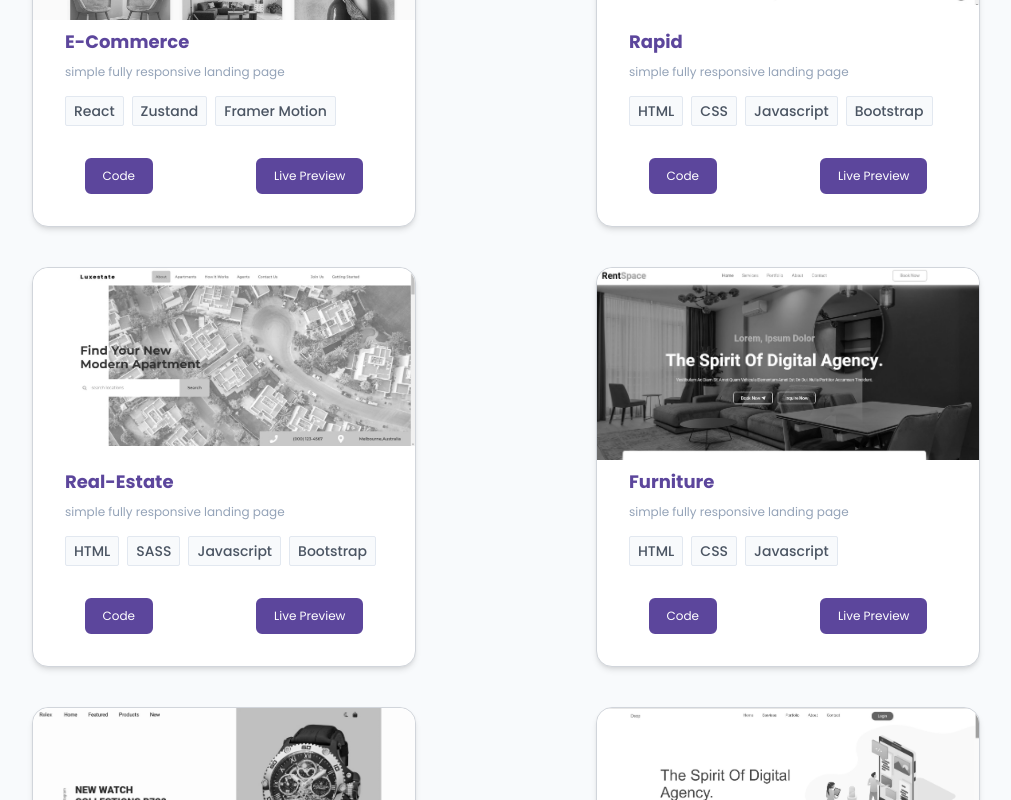
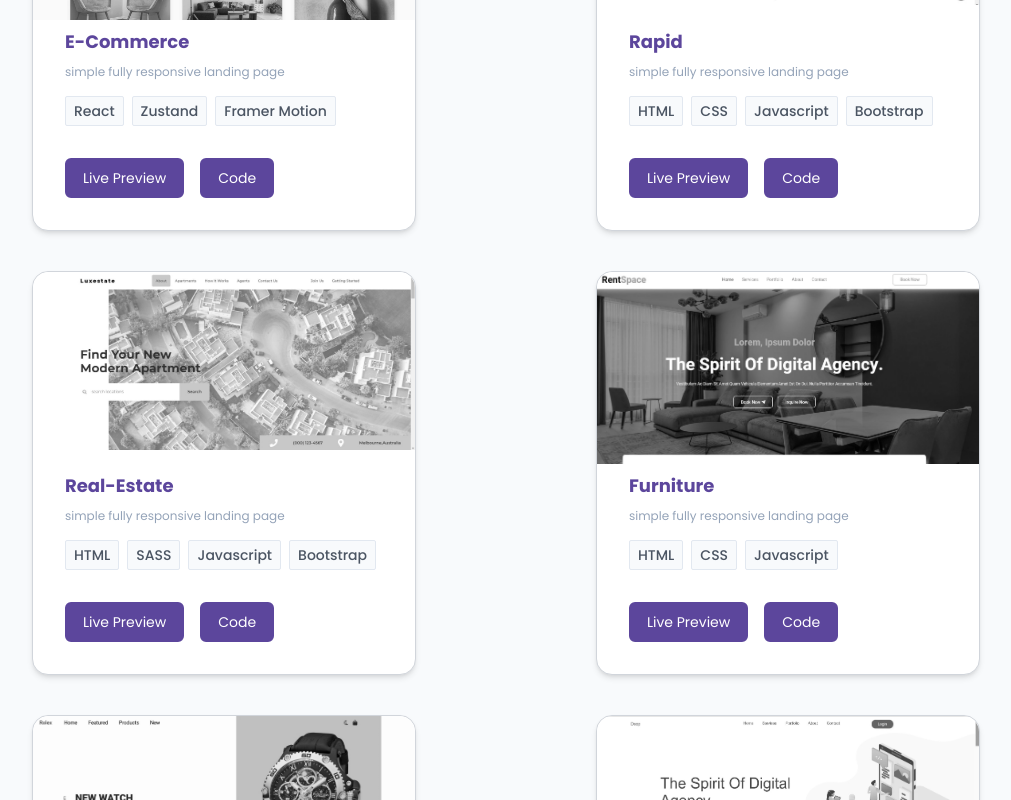
Before and after one commit to MuhammadRabi/react-old-portfolio, a React (Vite) app: page / in a window 1280 px wide. Shown: the part 4320-5120 px from the top of the page, without its empty margins (134-1145 px from the left). Built offline with nearby package versions, Linux system fonts and the light colour scheme.

Commit message:
fix typo

```diff
--- a/src/Components/Projects/Btn.jsx
+++ b/src/Components/Projects/Btn.jsx
@@ -1,12 +1,7 @@
 const Btn = ({ link, title }) => {
   return (
-    <button>
-      <a
-        href={link}
-        rel="noreferrer"
-        className="block px-4 py-2 text-xs text-white capitalize duration-500 border-2 rounded-md border-main hover:text-main hover:bg-white bg-main w-fit"
-        target="_blank"
-      >
+    <button className="px-4 py-2 text-xs md:text-sm text-white capitalize duration-500 border-2 rounded-md border-main hover:text-main hover:bg-white bg-main w-fit">
+      <a href={link} rel="noreferrer" target="_blank">
         {title}
       </a>
     </button>
--- a/src/Components/Projects/ProjectItem.jsx
+++ b/src/Components/Projects/ProjectItem.jsx
@@ -36,9 +36,9 @@ function ProjectItem({ url, repo, image, title, tools }) {
       </div>
       {/* expiremntal  */}
 
-      <div className="flex justify-around py-8">
+      <div className="flex px-8 gap-4 py-8">
+        <Btn title="Live preview" link={url} />
         <Btn title="Code" link={repo} />
-        <Btn title="Live preview" link={url} />
       </div>
     </motion.article>
   )
```
